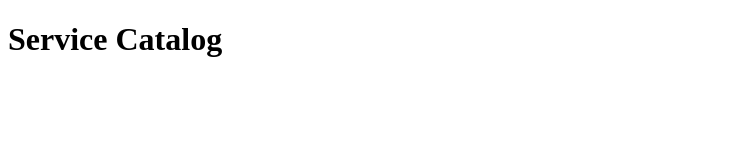
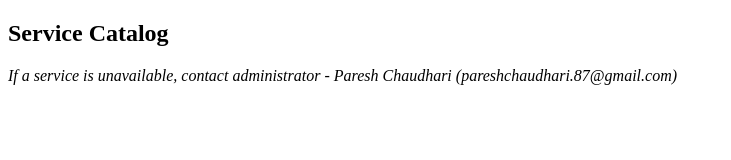
Before and after one commit to pareshc87/github-crash-course, a plain HTML site: page index.html in a window 1280 px wide. Shown: the whole page, without its empty margins (0-731 px from the left). Drawn offline with Linux system fonts and the light colour scheme.

Commit message:
Add contact instructions for users

```diff
--- a/index.html
+++ b/index.html
@@ -4,6 +4,11 @@
 
     </head>
     <body>
-        <h1>Service Catalog</h1>
+        <section>
+            <h1>Service Catalog</h1>
+        </section>
+        <section>
+            <em>If a service is unavailable, contact administrator - Paresh Chaudhari (pareshchaudhari.87@gmail.com)</em>
+        </section>
     </body>
 </html>
```
